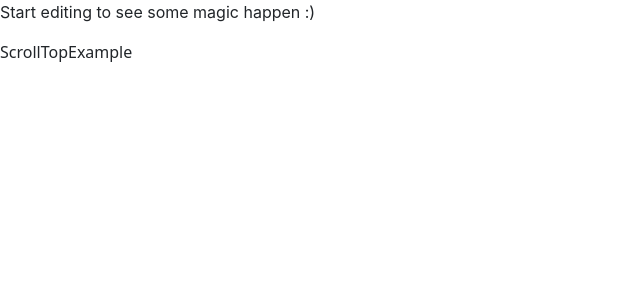
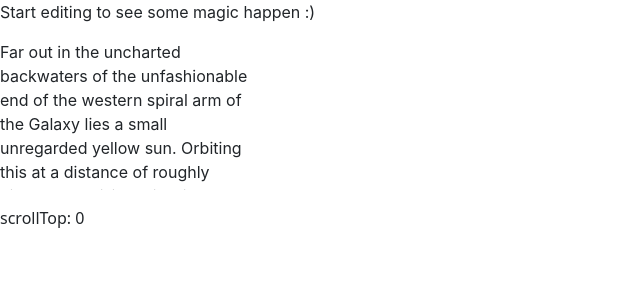
Before and after one commit to gunesh/react-coding, a React (Create React App) app: page / in a window 1280 px wide. Shown: the top 300 px of the page, without its empty margins (0-640 px from the left). Built offline with nearby package versions, Linux system fonts and the light colour scheme.

Commit message:
2 files modified

```diff
--- a/src/Components/ScrollTopExample.js
+++ b/src/Components/ScrollTopExample.js
@@ -3,7 +3,20 @@ import React from 'react';
 const ScrollTopExample = () => {
   return (
     <div>
-     ScrollTopExample
+      <div id="container">
+        <div id="scroller">
+          <p>
+            Far out in the uncharted backwaters of the unfashionable end of the
+            western spiral arm of the Galaxy lies a small unregarded yellow sun.
+            Orbiting this at a distance of roughly ninety-two million miles is
+            an utterly insignificant little blue green planet whose
+            ape-descended life forms are so amazingly primitive that they still
+            think digital watches are a pretty neat idea.
+          </p>
+        </div>
+      </div>
+
+      <div id="output">scrollTop: 0</div>
     </div>
   );
 };
--- a/src/style.css
+++ b/src/style.css
@@ -17,3 +17,14 @@ p {
 .react-slideshow-wrapper.slide {
   height: 100px;
 }
+
+#scroller {
+  overflow: scroll;
+  height: 150px;
+  width: 250px;
+
+}
+
+#output {
+  padding: 1rem 0;
+}
```
